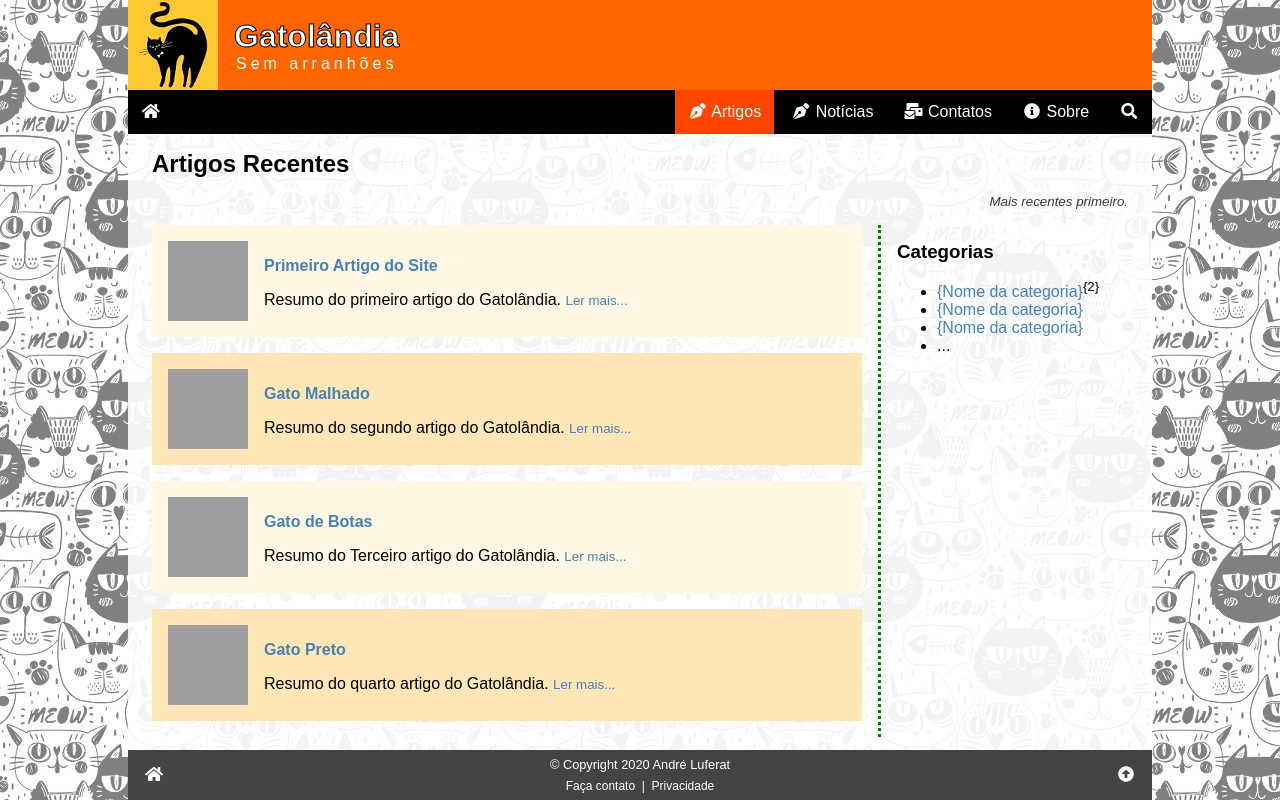
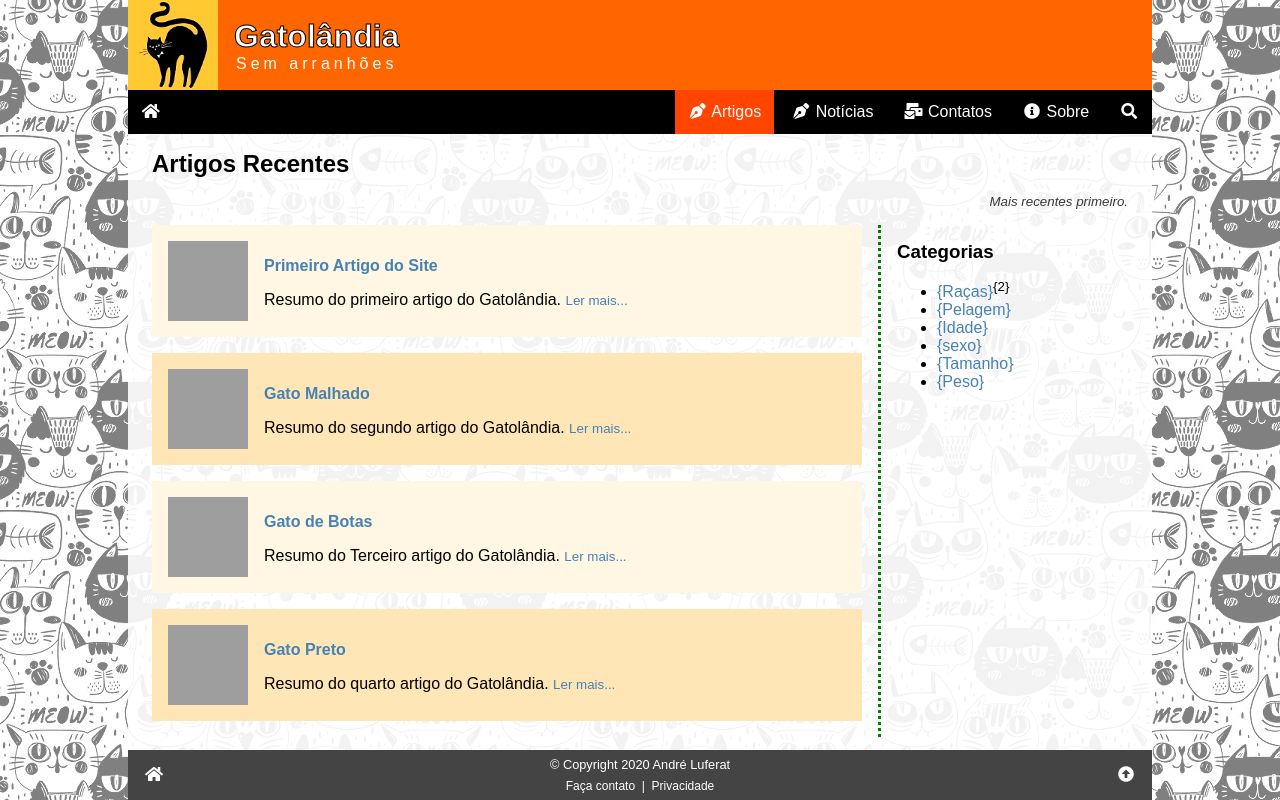
Before and after one commit to Robertogi/gatolandia, a PHP site: page /artigos.php in a window 1280 px wide. Run offline with PHP 8.4, Linux system fonts and the light colour scheme; data comes from the database, SQL or seed files in the repository; grey boxes are pictures that could not be loaded.

Commit message:
Update artigos.php

```diff
--- a/artigos.php
+++ b/artigos.php
@@ -88,10 +88,13 @@ require '_header.php';
     <aside class="col2">
         <h3>Categorias</h3>
         <ul>
-            <li><a href="artigos.php?c={id_categoria}">{Nome da categoria}</a><sup>{2}</sup></li>
-            <li><a href="artigos.php?c={id_categoria}">{Nome da categoria}</a></li>
-            <li><a href="artigos.php?c={id_categoria}">{Nome da categoria}</a></li>
-            <li>...</li>
+            <li><a href="artigos.php?c={id_categoria}">{Raças}</a><sup>{2}</sup></li>
+            <li><a href="artigos.php?c={id_categoria}">{Pelagem}</a></li>
+            <li><a href="artigos.php?c={id_categoria}">{Idade}</a></li>
+            <li><a href="artigos.php?c={id_categoria}">{sexo}</a></li>
+            <li><a href="artigos.php?c={id_categoria}">{Tamanho}</a></li>
+            <li><a href="artigos.php?c={id_categoria}">{Peso}</a></li>
+
         </ul>
     </aside>
 
```
